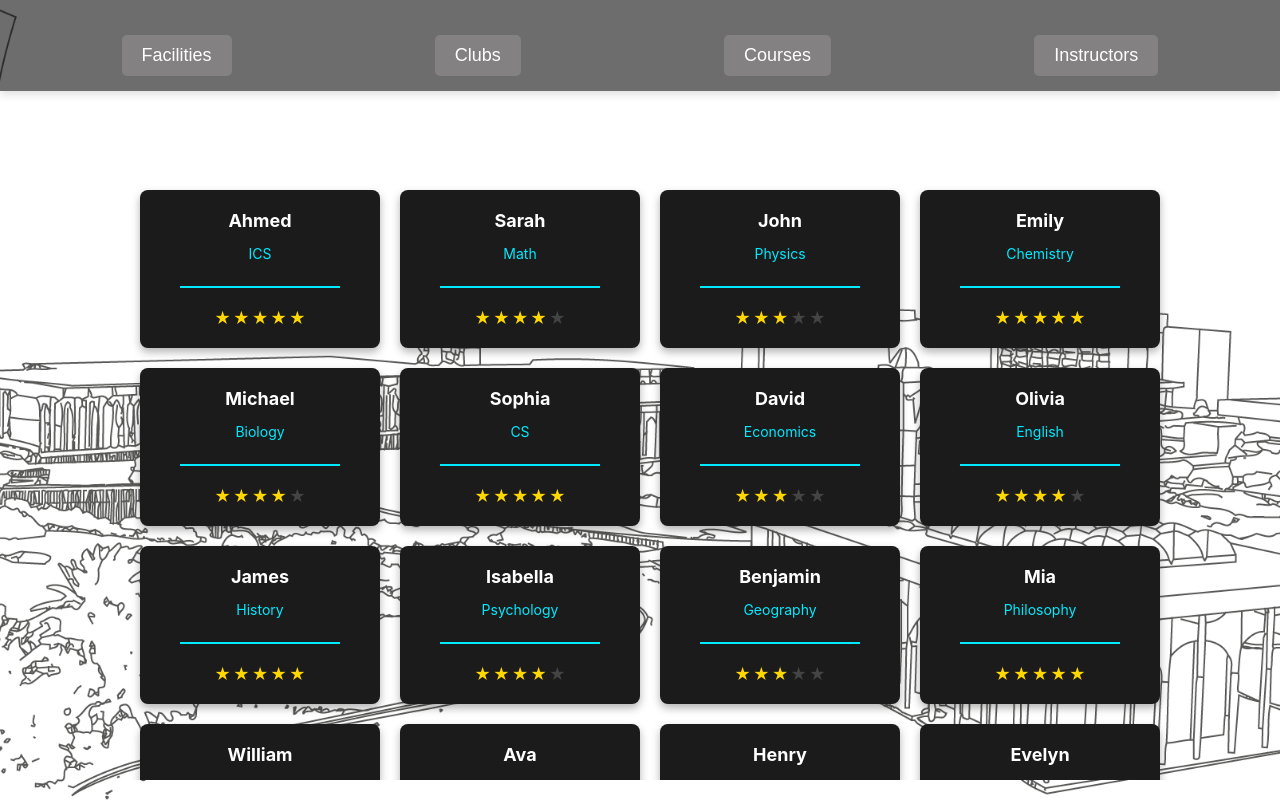
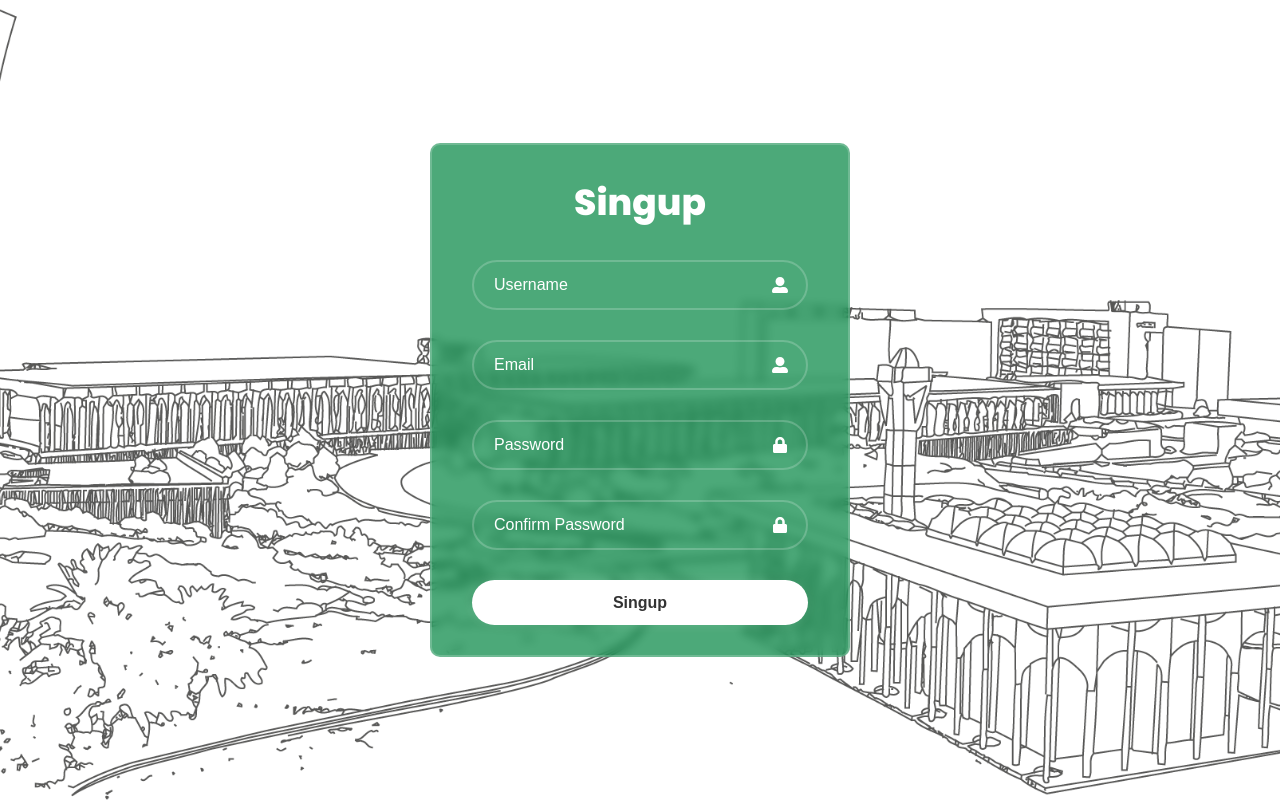
Before and after one commit to AbdullahM424/SWE363, a React (Create React App) app: page /instructors in a window 1280 px wide. Built offline with nearby package versions, Linux system fonts and the light colour scheme.

Commit message:
complete singup page

```diff
--- a/src/App.js
+++ b/src/App.js
@@ -6,17 +6,19 @@ import Material from "./pages/MaterialList"
 import Instructors from './pages/Instructors.js';
 import { BrowserRouter as Router, Route, Routes } from "react-router-dom";
 import LoginFormm from './pages/LoginForm.js';
+import SingupForm from './pages/SingupForm.js';
 
 function App() {//the root if the application, sees all the changes in the url
   return (
    <div>
-    <Router>
+    {/* <Router>
       <Routes>
         <Route path = "/" element = {<Home></Home>}> </Route>
         <Route path ="/clubs" element = {<Clubs></Clubs>}></Route>
         <Route path = "/instructors" element={<Instructors></Instructors>}></Route>
       </Routes>
-    </Router>
+    </Router> */}
+    <SingupForm />
 
 
 
--- /dev/null
+++ b/src/pages/SingupForm.js
@@ -0,0 +1,86 @@
+import React, { useState } from 'react';
+import style from "../assets/styles/LoginForm.module.css";
+import { FaUserAlt, FaLock } from "react-icons/fa";
+import { VscError } from "react-icons/vsc";
+
+const SingupForm = () => {
+    const [email, setEmail] = useState('');
+    const [password, setPassword] = useState('');
+    const [confirmPassword, setCPassword] = useState('');
+    const [isValid, setValidty] = useState(true);
+    const emailRegex = /^[^\s@]+@[^\s@]+\.[^\s@]+$/;
+
+    //function to handle the valdity of the password and email
+    const handleSubmit = (e) => {
+        e.preventDefault();
+
+        // Reset error messages
+
+        // Validate email
+
+        if (!emailRegex.test(email) || password.length < 6|| password !== confirmPassword) {
+            setValidty(false);
+        }
+        else{
+            console.log("sign up successfully")
+            setValidty(true);
+        }
+
+    }
+
+
+
+    return (
+        <div className = {style.thePage}>
+        <div className = {style.theBody}>
+        <div className= {style.wrapper}>
+            <form onSubmit={handleSubmit}>
+                <h1>Singup</h1>
+
+                <div className = {style.inputBox}>
+                    <input type='text' placeholder='Username' />
+                    <FaUserAlt className={style.icon} />
+                </div>
+
+                <div className = {style.inputBox}>
+                    <input type='text' placeholder='Email'
+                    value={email}
+                    onChange={(e) => setEmail(e.target.value)} required></input>
+                    <FaUserAlt className={style.icon} />
+
+                </div>
+
+                <div className = {style.inputBox}>
+                    <input type='password' placeholder='Password'
+                    value={password}
+                    onChange={(e) => setPassword(e.target.value)} required></input>
+                    <FaLock className= {style.icon} />
+                </div>
+
+                <div className = {style.inputBox}>
+                    <input type='password' placeholder='Confirm Password'
+                    value={confirmPassword}
+                    onChange={(e) => setCPassword(e.target.value)} required></input>
+                    <FaLock className= {style.icon} />
+                </div>
+
+                <div className={isValid ? style.noErrorMasseg:style.errorMasseg }>
+                    <p>The Password and the Email Should Follow the Fowling <strong>Construction</strong></p>
+                    <ul>
+                        <li>The Password shuld be at less 6 digits</li>
+                        <li>The email should be like examble<strong>@</strong>examble<strong>.com</strong></li>
+                    </ul>
+                </div>
+
+                <div className= {style.submit}>
+                    <button type='submit'>Singup</button>
+                </div>
+
+            </form>
+        </div>
+        </div>
+        </div>
+    );
+}
+
+export default SingupForm;
```
